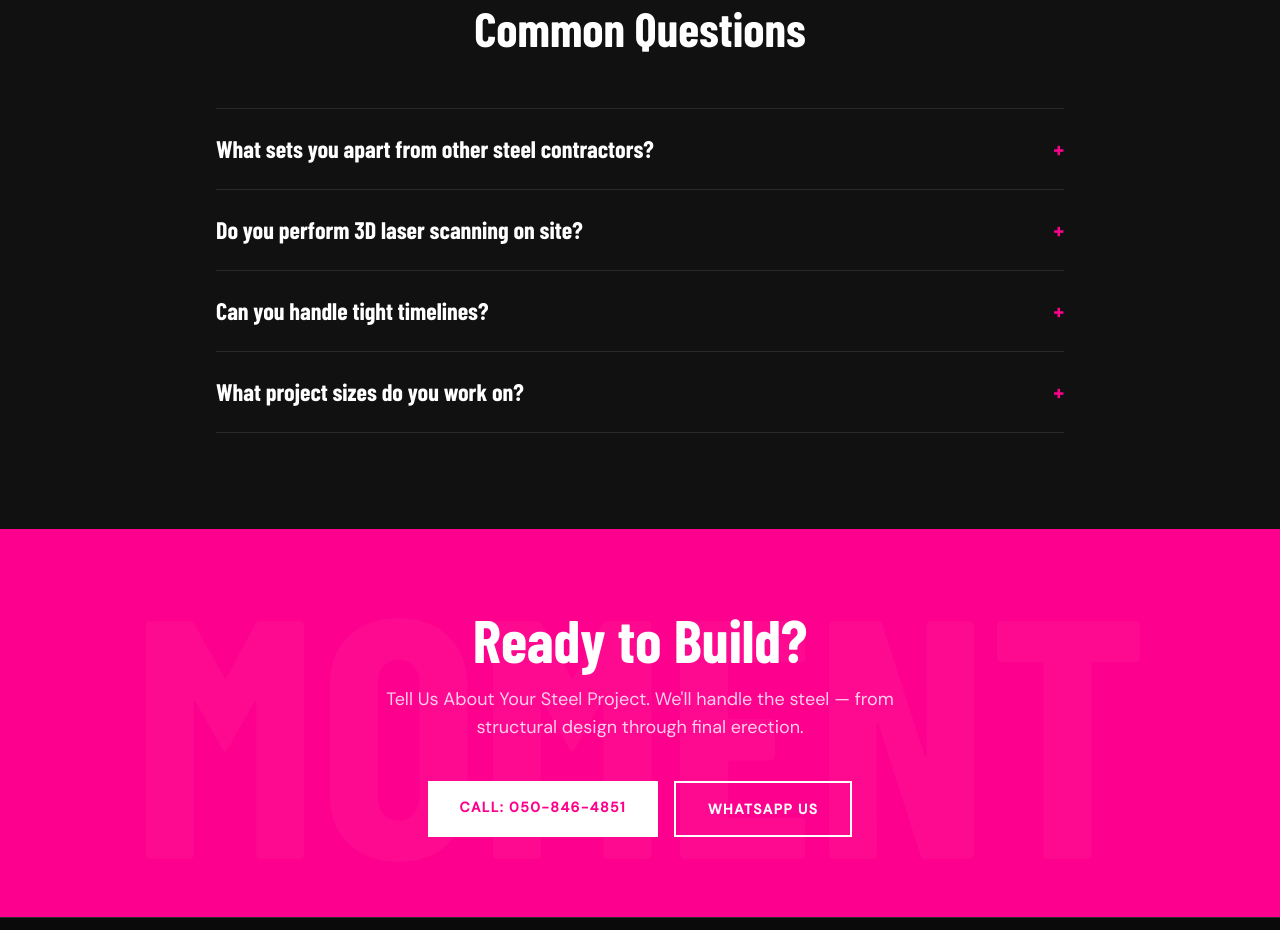
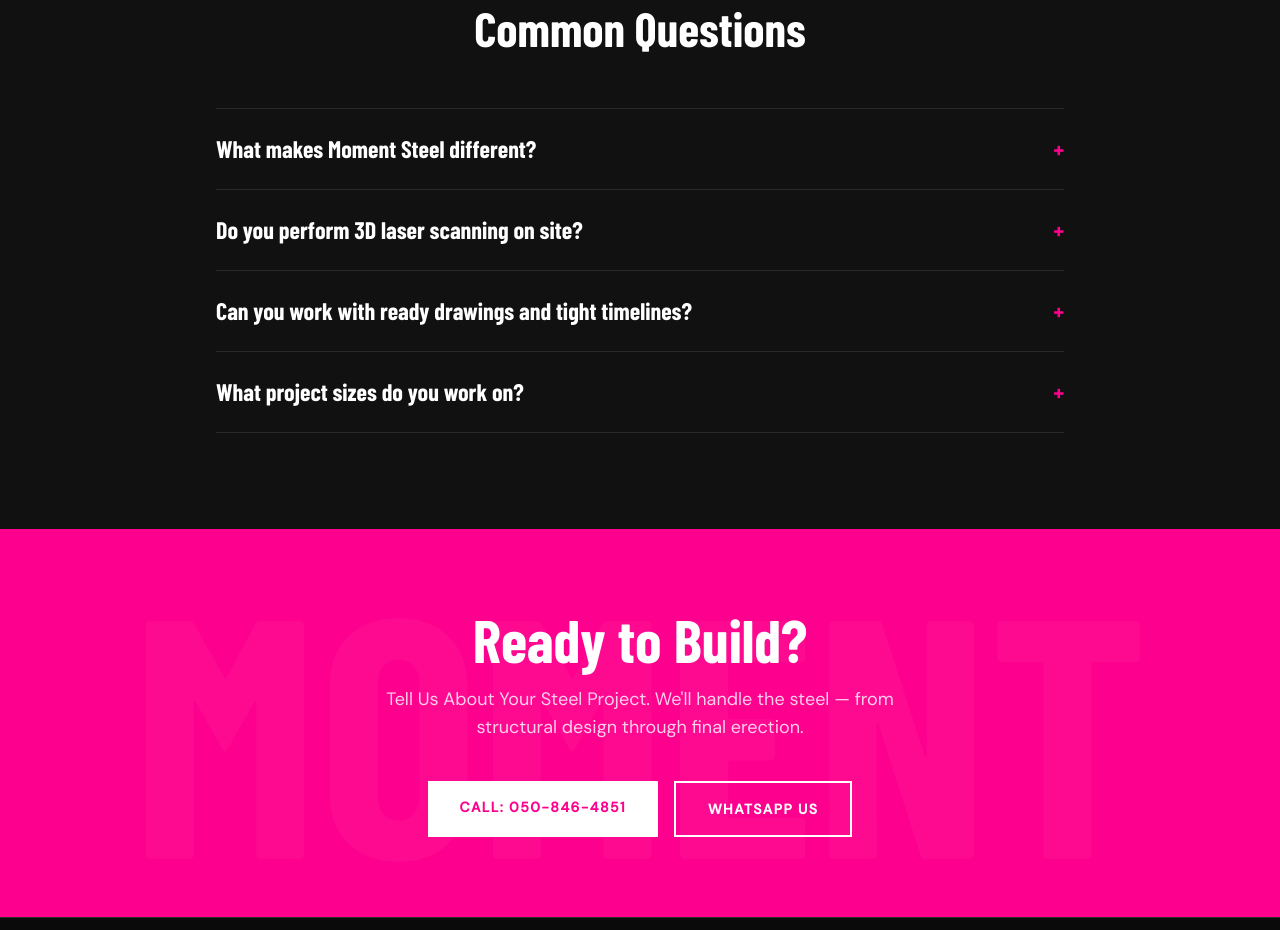
Before and after one commit to ShaySabag360/moment-steel-website, a Next.js app: page / in a window 1280 px wide. Shown: the part 3920-4850 px from the top of the page. Built offline with nearby package versions, Linux system fonts and the light colour scheme; a web font is replaced by a local one.

Commit message:
FAQ: update question and answer copy

```diff
--- a/src/components/Faq.tsx
+++ b/src/components/Faq.tsx
@@ -4,20 +4,20 @@
 
 const faqs = [
   {
-    q: "What sets you apart from other steel contractors?",
-    a: "One team. One address. From structural calculation to final bolt — no handoffs, no coordination gaps, no surprises.",
+    q: "What makes Moment Steel different?",
+    a: "One accountable team from structural calculation to final erection. Instead of managing separate designers, detailers, fabricators and installers, clients work with one technical partner responsible for the full steel chain.",
   },
   {
     q: "Do you perform 3D laser scanning on site?",
-    a: "Yes. Our in-house geodesy team performs laser scans that feed directly into our modeling software, allowing us to fabricate components that fit existing conditions to the millimeter.",
+    a: "Yes. Our in-house survey team performs 3D laser scanning and brings verified site conditions into the model. This helps us fabricate steel components that account for real site deviations and reduces delays caused by concrete tolerances or changing field conditions.",
   },
   {
-    q: "Can you handle tight timelines?",
-    a: "Yes. Our lean structure lets us mobilize quickly and deliver engineering and detailing fast — without the overhead of large firms.",
+    q: "Can you work with ready drawings and tight timelines?",
+    a: "Yes. Moment Steel is built to enter projects quickly, even when drawings already exist and the schedule is tight. Our lean structure allows fast engineering and detailing response without the overhead of larger firms.",
   },
   {
     q: "What project sizes do you work on?",
-    a: "From 30-ton structures to large-scale complex assemblies. We match each project to the right fabrication partner — local or overseas — based on scope, timeline, and budget.",
+    a: "From 30-ton structures to large-scale complex steel projects. Through strategic fabrication partners in Israel and overseas, we match each project to the right production route based on scope, timeline, budget and required quality standards.",
   },
 ];
 
```
